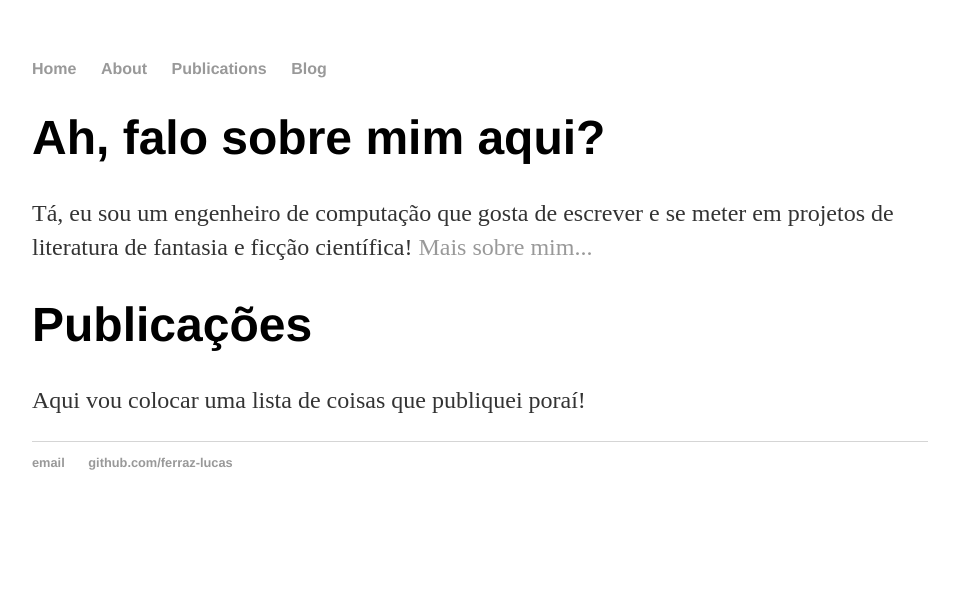
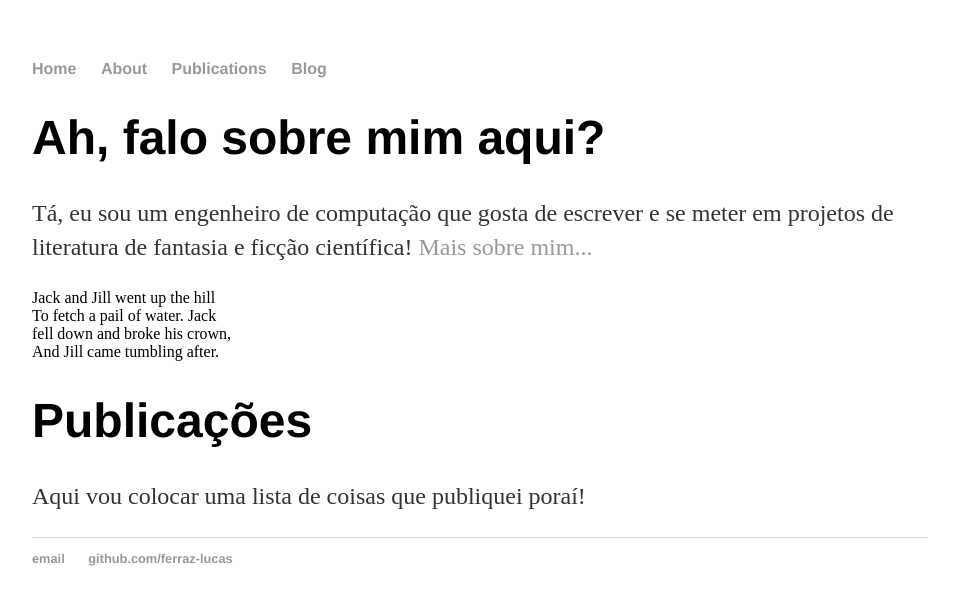
Before and after one commit to ferraz-lucas/ferraz-lucas.github.io, a Jekyll site: the page built from index.html, in a window 1280 px wide. Shown: the top 605 px of the page, without its empty margins (160-1119 px from the left). Built offline with Jekyll 4.4.1, drawn with Linux system fonts in a browser that asks for light colours.

Commit message:
Update index.html

```diff
--- a/index.html
+++ b/index.html
@@ -7,6 +7,13 @@ title: Lucas Rafael Ferraz
 	<p>Tá, eu sou um engenheiro de computação que gosta de escrever e se meter em projetos de literatura de fantasia e ficção científica! <a href="/about">Mais sobre mim...</a></p>
 </div><!-- /.blurb -->
 
+<div id="mydiv" style="width:200px;background:white" onmouseover="this.style.background='gray';" onmouseout="this.style.background='white';">
+    Jack and Jill went up the hill
+    To fetch a pail of water.
+    Jack fell down and broke his crown,
+    And Jill came tumbling after.
+    </div>
+
 <div class="body.publicacoes">
 	<h1>Publicações</h1>
 	<p>Aqui vou colocar uma lista de coisas que publiquei poraí!</p>
```
